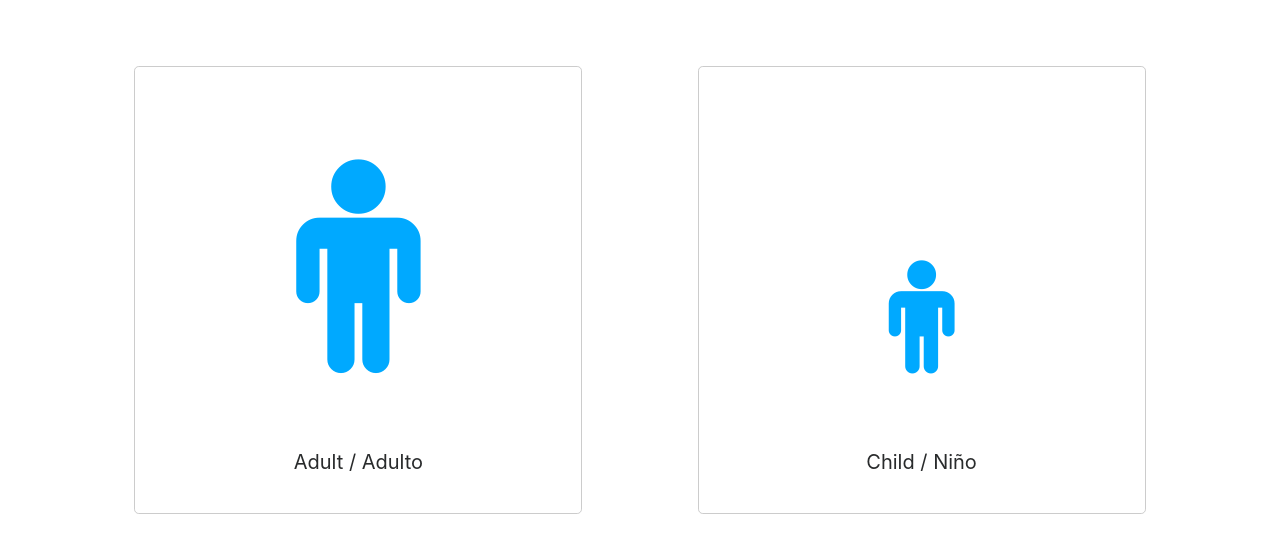
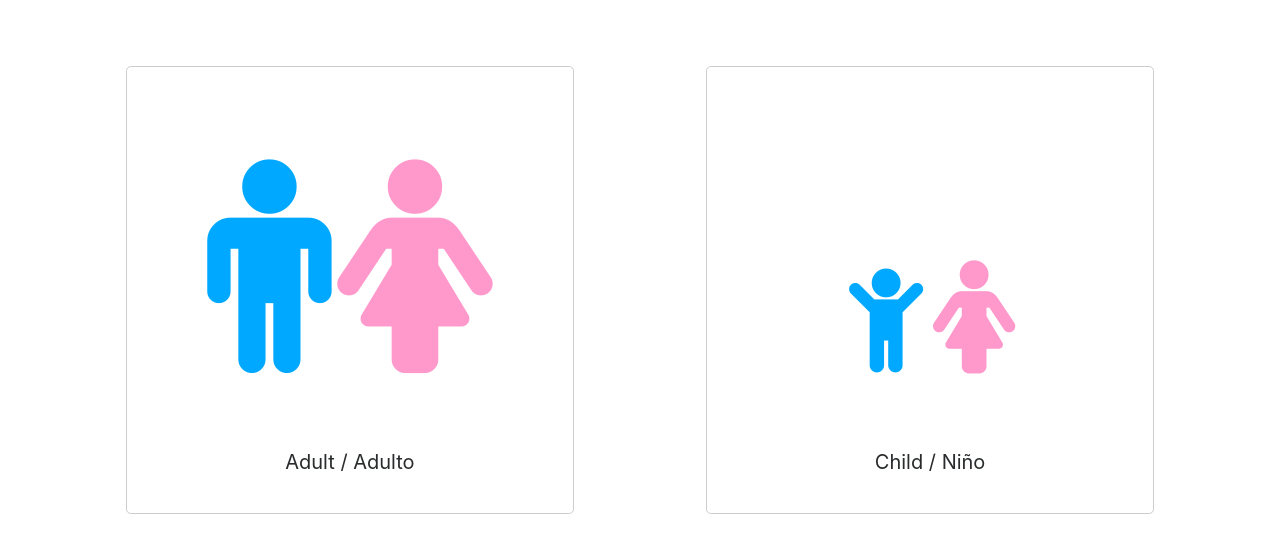
Before and after one commit to isaac-blasiman/stmartins-guest-attendance, a plain HTML site: page Sign In.html in a window 1280 px wide. Shown: the part 62-614 px from the top of the page. Drawn offline with Linux system fonts and the light colour scheme; files whose address does not match are found by name.

Commit message:
Fixing changes that I accidentally made, that broke master

```diff
--- a/Sign In.html
+++ b/Sign In.html
@@ -10,7 +10,7 @@
     <title>Sign In</title>
 
     <!-- Font Awesome Inclusion  -->
-    <link href="C:\Users\Isaac\Documents\GitHub\stmartins-guest-attendance\font-awesome-4.7.0\css\font-awesome.min.css" rel="stylesheet">
+    <link href="font-awesome-4.7.0\css\font-awesome.min.css" rel="stylesheet">
 
     <!-- Bootstrap core CSS -->
     <link href="Sign%20In_files/bootstrap.css" rel="stylesheet">
@@ -43,25 +43,23 @@
       </div>
     </nav>
 
-    <div class="container">
-
       <div class="starter-template">
         <a class="btn btn-secondary btn-lg custom-tile-button" href="Create Signature - Adult.html">
             <div id="adult-status-button-content">
                 <i class="fa fa-male fa-5x" aria-hidden="true"></i>
+                <i class="fa fa-female fa-5x" aria-hidden="true"></i>
                 <p>Adult / Adulto</p>
             </div>
         </a>
         <span id="responsive-spacing"></span>
         <a class="btn btn-secondary btn-lg custom-tile-button" id="child-status-icon" href="Create Signature - Child.html">
             <div id="child-status-button-content">
-                <i class="fa fa-male fa-3x" aria-hidden="true"></i>
+                <i class="fa fa-child fa-3x" aria-hidden="true"></i>
+                <i class="fa fa-female fa-3x" aria-hidden="true"></i>
                 <p>Child / Niño</p>
             </div>
         </a>
       </div><!-- /starter-template-->
-
-    </div><!-- /.container -->
 
     <!-- Bootstrap core JavaScript
     ================================================== -->
```
